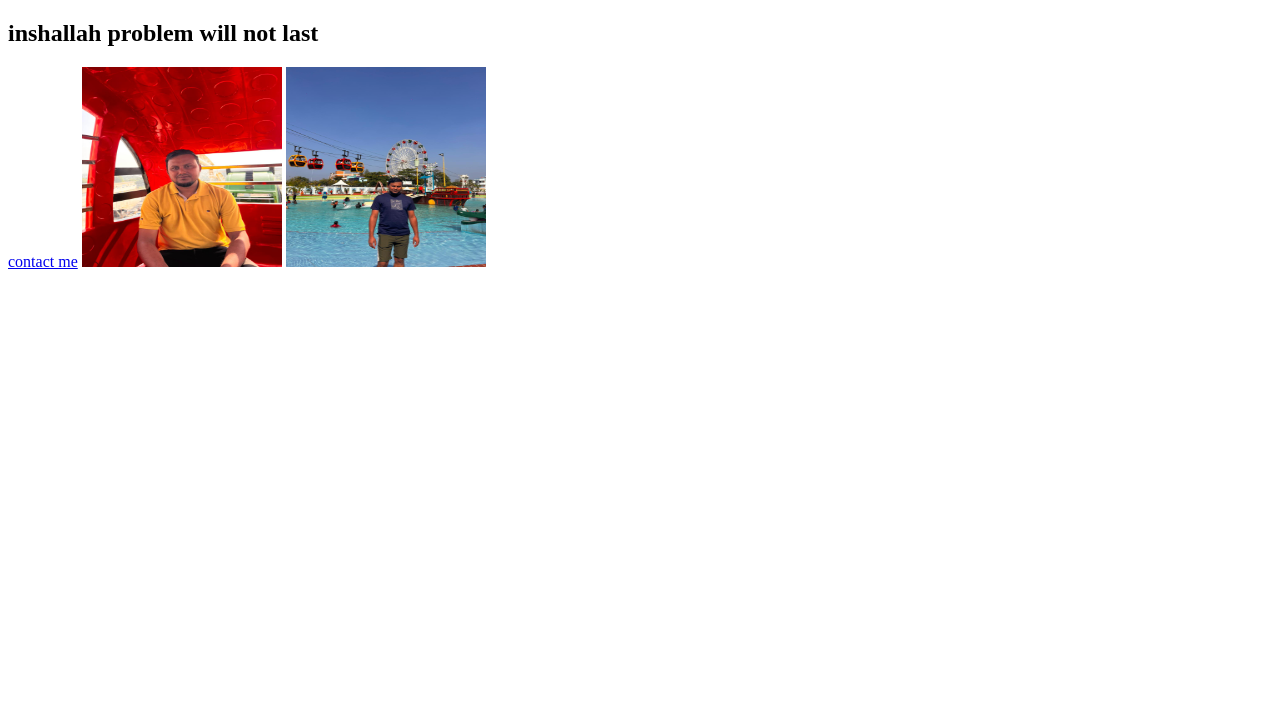
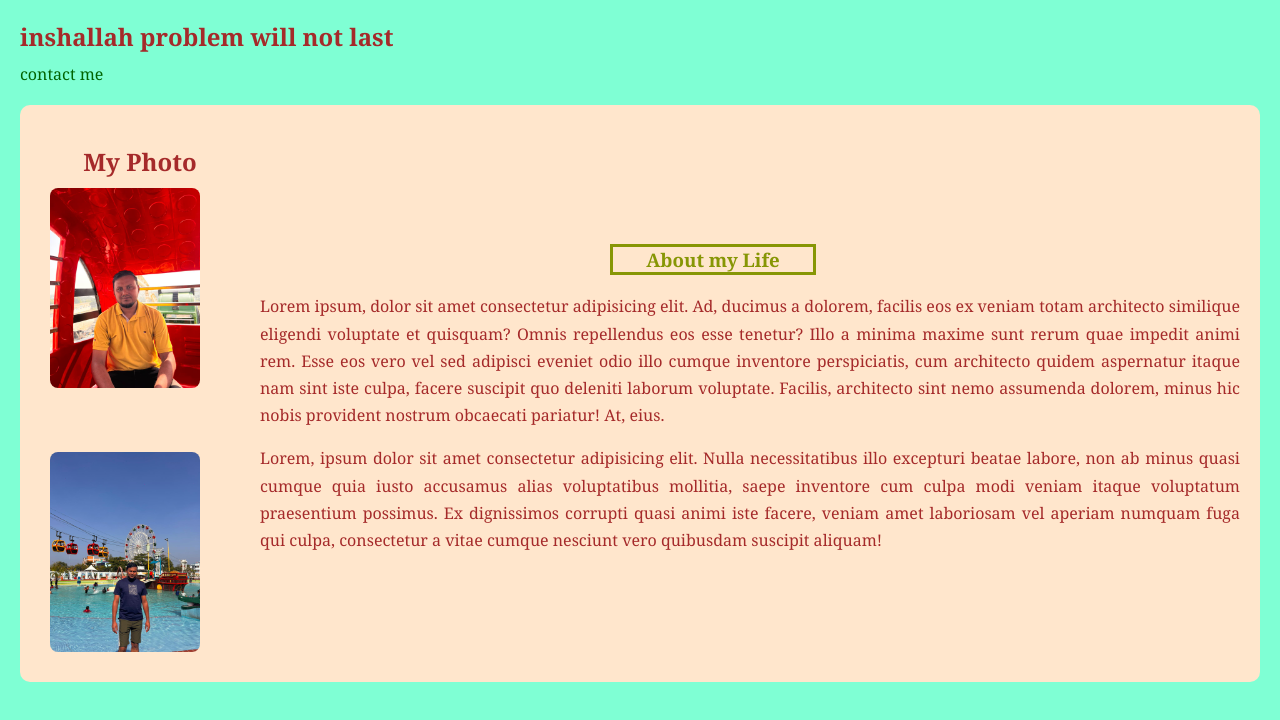
Before and after one commit to saidur20087/my-third-github, a plain HTML site: page index.html in a window 1280 px wide. Drawn offline with Linux system fonts and the light colour scheme.

Commit message:
my happy div

```diff
--- a/index.html
+++ b/index.html
@@ -5,12 +5,24 @@
     <meta http-equiv="X-UA-Compatible" content="IE=edge">
     <meta name="viewport" content="width=device-width, initial-scale=1.0">
     <title>Document</title>
+    <link rel="stylesheet" href="style.css">
 </head>
 <body>
     <h2>inshallah problem will not last</h2>
     <a href="contact.html">contact me</a>
-    <img width="200px" height="200px" src="images/05.jpg" alt="">
-    <img width="200px" height="200px" src="images/06.jpg" alt="">
+       <div class="profile-section">
+        <div class="photo-section">
+            <h2>My Photo</h2>
+            <img class="profile-photo" width="200px" height="200px" src="images/05.jpg" alt=""><br> <br>
+            <img class="profile-photo" width="300px" height="200px" src="images/06.jpg" alt="">
+                  </div>
+                         <div class="text-section">
+                            <h3>About my Life</h3>
+                    <p>Lorem ipsum, dolor sit amet consectetur adipisicing elit. Ad, ducimus a dolorem, facilis eos ex veniam totam architecto similique eligendi voluptate et quisquam? Omnis repellendus eos esse tenetur? Illo a minima maxime sunt rerum quae impedit animi rem. Esse eos vero vel sed adipisci eveniet odio illo cumque inventore perspiciatis, cum architecto quidem aspernatur itaque nam sint iste culpa, facere suscipit quo deleniti laborum voluptate. Facilis, architecto sint nemo assumenda dolorem, minus hic nobis provident nostrum obcaecati pariatur! At, eius.</p>
+                    <P>Lorem, ipsum dolor sit amet consectetur adipisicing elit. Nulla necessitatibus illo excepturi beatae labore, non ab minus quasi cumque quia iusto accusamus alias voluptatibus mollitia, saepe inventore cum culpa modi veniam itaque voluptatum praesentium possimus. Ex dignissimos corrupti quasi animi iste facere, veniam amet laboriosam vel aperiam numquam fuga qui culpa, consectetur a vitae cumque nesciunt vero quibusdam suscipit aliquam!</P>
+                  </div>
+
+    </div>
 
 </body>
 </html>
--- /dev/null
+++ b/style.css
@@ -0,0 +1,65 @@
+body {
+    font-family: Georgia, 'Times New Roman', Times, serif;
+    margin: 20px;
+    background-color: aquamarine;
+    color: brown;
+}
+
+h2 {
+    font: bold;
+    margin-bottom: 10px;
+}
+
+h3 {
+
+    border-style: solid;
+    color: rgb(135, 150, 5);
+    width: 200px;
+    margin-left: 350px;
+
+}
+
+a {
+    display: inline-block;
+    margin-bottom: 20px;
+    text-decoration: none;
+    color: darkgreen;
+}
+
+.profile-section {
+    display: flex;
+    background-color: #ffe6cc;
+    padding: 20px;
+    border-radius: 10px;
+    gap: 20px;
+    align-items: flex-start;
+}
+
+.photo-section {
+    flex: 0 0 200px;
+    text-align: center;
+}
+
+.photo-section h3 {
+    margin-bottom: 10px;
+}
+
+.profile-photo {
+    width: 150px;
+    height: auto;
+    margin: 10px;
+    border-radius: 8px;
+    display: block;
+}
+
+.text-section {
+    flex: 1;
+  text-align: center;
+  margin-top: 100px;
+
+}
+
+.text-section P {
+    text-align: justify;
+    line-height: 1.7;
+}
```
Also changed, not shown: contact.html (+8 -0 lines).
